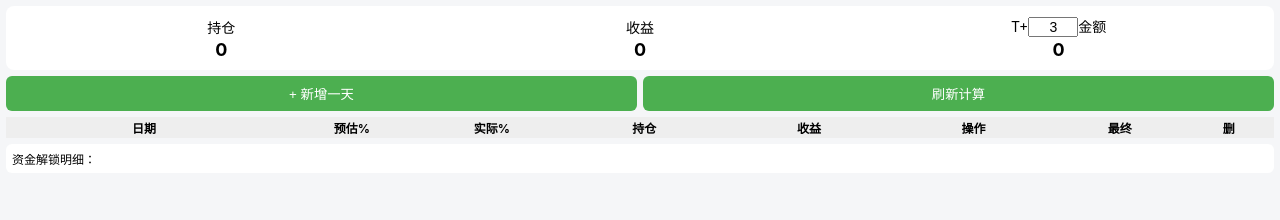
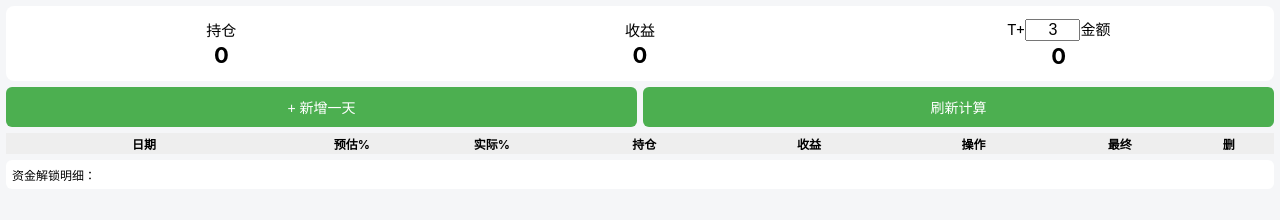
Before and after one commit to quanhf01/fund, a plain HTML site: page record.html in a window 1280 px wide. Drawn offline with Linux system fonts and the light colour scheme.

Commit message:
Enhance layout and styling of record.html

```diff
--- a/record.html
+++ b/record.html
@@ -15,12 +15,21 @@ body{
 
 .container{ padding:6px; }
 
-/* ✅ 顶部（已优化） */
+/* ✅ 顶部固定 */
+.top-fixed{
+  position:sticky;
+  top:0;
+  z-index:10;
+  background:#f5f6f8;
+  padding-bottom:6px;
+}
+
+/* ✅ 顶部信息（更大） */
 .summary{
   display:flex;
   background:#fff;
   border-radius:8px;
-  padding:10px 6px;
+  padding:12px 6px;
   margin-bottom:6px;
   align-items:center;
 }
@@ -28,13 +37,13 @@ body{
 .summary div{
   flex:1;
   text-align:center;
-  font-size:14px;
+  font-size:15px;
 }
 
 .summary span{
   display:block;
   font-weight:bold;
-  font-size:18px;
+  font-size:22px;
   margin-top:2px;
 }
 
@@ -42,15 +51,15 @@ body{
 .btn-row{
   display:flex;
   gap:6px;
-  margin-bottom:6px;
 }
 .btn-row button{
   flex:1;
   background:#4CAF50;
   color:#fff;
   border:none;
-  padding:8px;
+  padding:10px;
   border-radius:6px;
+  font-size:14px;
 }
 
 /* 表格 */
@@ -114,11 +123,14 @@ input{
 
 <div class="container">
 
+<!-- ✅ 固定区域 -->
+<div class="top-fixed">
+
 <div class="summary">
   <div>持仓<span id="sumHolding">0</span></div>
   <div>收益<span id="sumProfit">0</span></div>
   <div>
-    T+<input id="tDays" value="3" style="width:50px;font-size:14px;text-align:center;">金额
+    T+<input id="tDays" value="3" style="width:55px;font-size:16px;text-align:center;">金额
     <span id="sumT">0</span>
   </div>
 </div>
@@ -126,6 +138,8 @@ input{
 <div class="btn-row">
   <button onclick="addRow()">+ 新增一天</button>
   <button onclick="calculate()">刷新计算</button>
+</div>
+
 </div>
 
 <table>
@@ -168,9 +182,12 @@ function addRow(){
   save();
 }
 
+/* ✅ 删除确认 */
 function deleteRow(i){
-  rows.splice(i,1);
-  save();
+  if(confirm("确定要删除这一行吗？")){
+    rows.splice(i,1);
+    save();
+  }
 }
 
 function updateRow(i,key,val){
```
